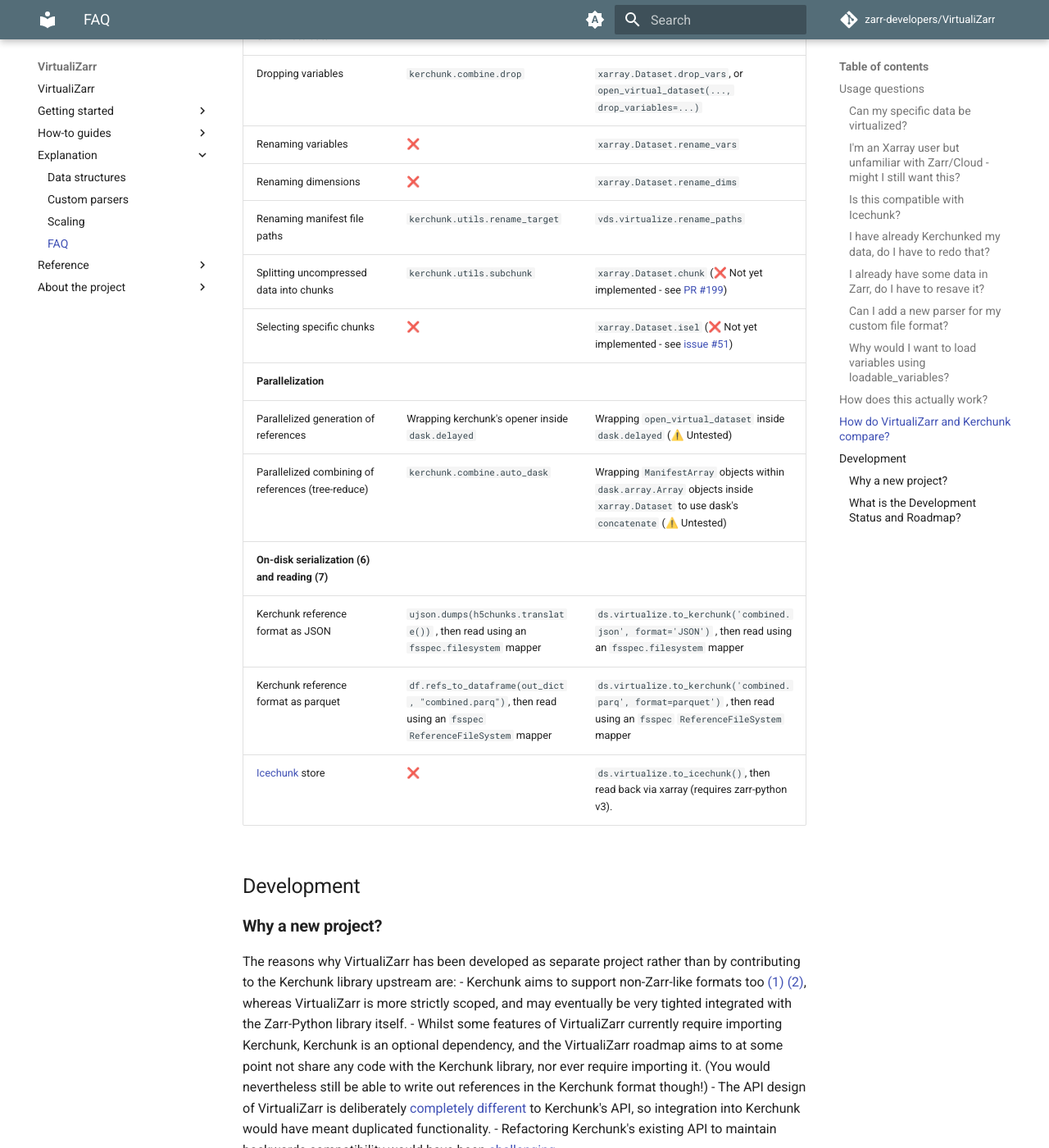
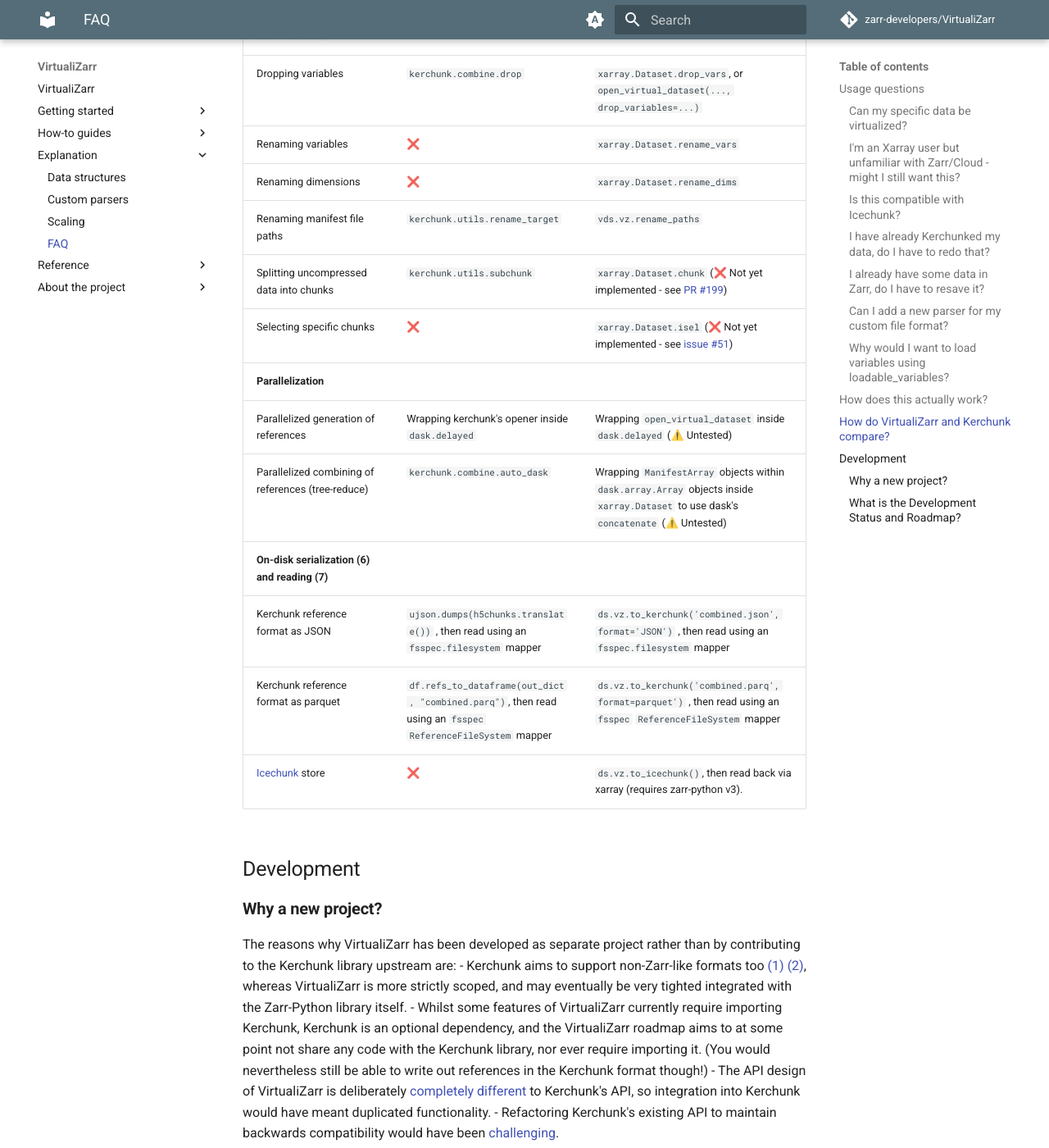
Before and after one commit to zarr-developers/VirtualiZarr, an MkDocs documentation site: the page built from docs/faq.md, in a window 1280 px wide and 1400 px high, scrolled down 6760 px. Shown: the whole window at 82% size. Built offline with MkDocs 1.6.1 and Material for MkDocs 9.7.7, drawn with Linux system fonts in a browser that asks for light colours; comment, search, counter and statistics services are not loaded; the version menu is left out.

````diff
--- a/docs/faq.md
+++ b/docs/faq.md
@@ -73,7 +73,7 @@ vds = open_virtual_dataset('combined.json', , object_store=LocalStore, parser=Ke
 # or
 vds = open_virtual_dataset('combined.parquet', object_store=LocalStore, parser=KerchunkParquetParser())
 
-vds.virtualize.to_icechunk(icechunkstore)
+vds.vz.to_icechunk(icechunkstore)
 ```
 
 ### I already have some data in Zarr, do I have to resave it?
@@ -145,16 +145,16 @@ Users of Kerchunk may find the following comparison table useful, which shows wh
 | Dropping variables              | `kerchunk.combine.drop`                                                                                                                                 | `xarray.Dataset.drop_vars`, or `open_virtual_dataset(..., drop_variables=...)`                                                                                                                          |
 | Renaming variables              | ❌                                                                                                                                  | `xarray.Dataset.rename_vars`                                                                                                                          |
 | Renaming dimensions              | ❌                                                                                                                                  | `xarray.Dataset.rename_dims`                                                                                                                          |
-| Renaming manifest file paths | `kerchunk.utils.rename_target`                                                                                                                                  | `vds.virtualize.rename_paths`                                                                                                                          |
+| Renaming manifest file paths | `kerchunk.utils.rename_target`                                                                                                                                  | `vds.vz.rename_paths`                                                                                                                          |
 | Splitting uncompressed data into chunks | `kerchunk.utils.subchunk`                                                                                                                                  | `xarray.Dataset.chunk` (❌ Not yet implemented - see [PR #199](https://github.com/zarr-developers/VirtualiZarr/pull/199))
 | Selecting specific chunks | ❌                                                                                                                                  | `xarray.Dataset.isel` (❌ Not yet implemented - see [issue #51](https://github.com/zarr-developers/VirtualiZarr/issues/51))                                                                                                                          |
 **Parallelization**                                                      |                                                                                                                                     |                                                                                                                                                  |
 | Parallelized generation of references                                    | Wrapping kerchunk's opener inside `dask.delayed`                                                                                    | Wrapping `open_virtual_dataset` inside `dask.delayed` (⚠️ Untested)
 | Parallelized combining of references (tree-reduce)                       | `kerchunk.combine.auto_dask`                                                                                                        | Wrapping `ManifestArray` objects within `dask.array.Array` objects inside `xarray.Dataset` to use dask's `concatenate` (⚠️ Untested)                         |
 | **On-disk serialization (6) and reading (7)**                            |                                                                                                                                     |                                                                                                                                                  |
-| Kerchunk reference format as JSON                                        | `ujson.dumps(h5chunks.translate())` , then read using an `fsspec.filesystem` mapper                                | `ds.virtualize.to_kerchunk('combined.json', format='JSON')` , then read using an `fsspec.filesystem` mapper                                      |
-| Kerchunk reference format as parquet                                     | `df.refs_to_dataframe(out_dict, "combined.parq")`, then read using an `fsspec` `ReferenceFileSystem` mapper | `ds.virtualize.to_kerchunk('combined.parq', format=parquet')` , then read using an `fsspec` `ReferenceFileSystem` mapper |
-| [Icechunk](https://icechunk.io/) store                          | ❌                                                                                                                                 | `ds.virtualize.to_icechunk()`, then read back via xarray (requires zarr-python v3).                                |
+| Kerchunk reference format as JSON                                        | `ujson.dumps(h5chunks.translate())` , then read using an `fsspec.filesystem` mapper                                | `ds.vz.to_kerchunk('combined.json', format='JSON')` , then read using an `fsspec.filesystem` mapper                                      |
+| Kerchunk reference format as parquet                                     | `df.refs_to_dataframe(out_dict, "combined.parq")`, then read using an `fsspec` `ReferenceFileSystem` mapper | `ds.vz.to_kerchunk('combined.parq', format=parquet')` , then read using an `fsspec` `ReferenceFileSystem` mapper |
+| [Icechunk](https://icechunk.io/) store                          | ❌                                                                                                                                 | `ds.vz.to_icechunk()`, then read back via xarray (requires zarr-python v3).                                |
 
 
 ## Development
````
Also changed, not shown: docs/index.md (+1 -1 lines), docs/migration_guide.md (+8 -0 lines), docs/scaling.md (+1 -1 lines), docs/usage.md (+6 -6 lines), 7 other files.
